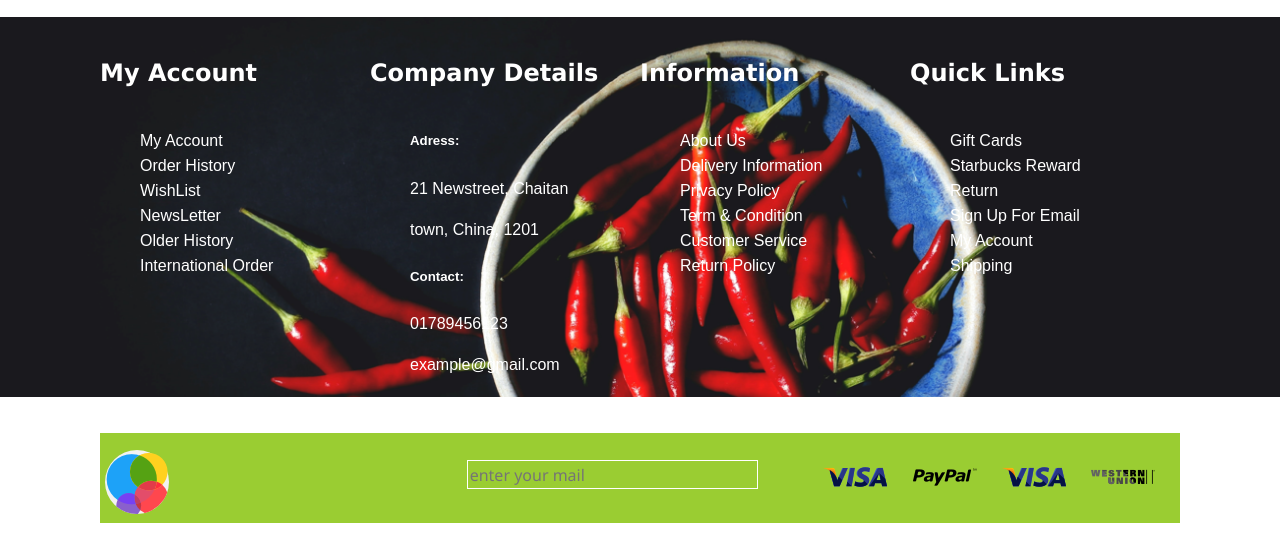
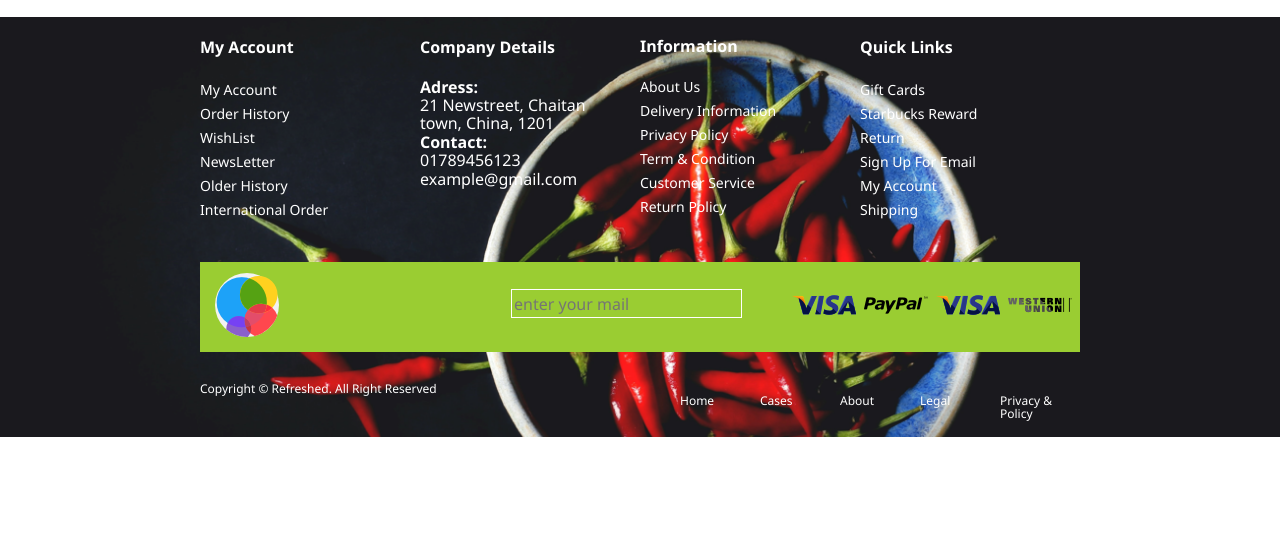
Before and after one commit to rakibislamdev/bdtask, a website built with Parcel: page day6project/index.html in a window 1280 px wide. Shown: the part 3843-4383 px from the top of the page. After the commit the page ends 4280 px from the top, so only its background shows below. Built offline with nearby package versions, Linux system fonts and the light colour scheme; files whose address does not match are found by name.

Commit message:
footer styled done

```diff
--- a/day6project/css/style.css
+++ b/day6project/css/style.css
@@ -438,55 +438,49 @@ hr{
 .footer{
   background-image: url("../img/footer1.PNG");
   width: 100%;
-  height: 380px;
+  height: 420px;
   background-size: cover;
   background-repeat: no-repeat;
 }
 .row{
-  padding: 0 100px;
+  margin: 20px 200px 0 200px;
   display: flex;
+}
+
+.column{
+  width: 100%;
   color: white;
 }
 
-#column{
-  width: 100%;
+.column ul{
+  margin: 0;
+  padding: 0;
 }
 
-.account li{
+.column ul li{
   list-style: none;
+  font-size: 14px;
+  line-height: 24px;
 }
 
-.account li a{
-  text-decoration: none;
-  line-height: 25px;
+.column ul li a{
   color: white;
-  font-family: Arial, Helvetica, sans-serif;
-  font-family: 12px;
 }
 
-.account ul p{
-  line-height: 25px;
-  color: white;
-  font-family: Arial, Helvetica, sans-serif;
-  font-family: 12px;
+#information{
+  line-height: 16px;
 }
-
-.account ul h5{
-  line-height: 25px;
-  color: white;
-  font-family: Arial, Helvetica, sans-serif;
-  font-family: 14px;
-}
-
+/* footer row section styled end*/
+/* footer nav area styled */
 .footer-nav{
   background: yellowgreen;
   height: 90px;
-  margin: 40px 100px 0 100px;
+  margin: 40px 200px 10px 200px;
   display: flex;
 }
 
 .footer-logo{
-  padding: 5px;
+  padding: 0 15px;
 }
 
 #footer-item{
@@ -499,6 +493,7 @@ hr{
   height: 25px;
   background: none;
   border: 1px solid white;
+  color: white;
 }
 
 .payment-logo{
@@ -515,7 +510,8 @@ hr{
   color: white;
   display: flex;
   background: none;
-  padding: 20px 100px 0 100px;
+  padding: 20px 200px 0 200px;
+  font-size: 12px;
 }
 
 #last_footer-item{
@@ -534,9 +530,9 @@ hr{
 
 .last_footer-menu_item{
   width: 100%;
-
 }
 
+/* footer styled end */
 
 #account-section{
   padding: 60px 0;
--- a/day6project/index.html
+++ b/day6project/index.html
@@ -347,9 +347,8 @@
   <!-- footer -->
   <footer class="footer">
     <div class="row">
-      <div class="account" id="column">
-        <h4 style="font-family: Verdana, Geneva, Tahoma, sans-serif; font-size: 24px; line-height: 48px;">My Account
-        </h4>
+      <div class="column" id="account">
+        <h4>My Account</h4>
         <ul>
           <li><a href="#">My Account</a></li>
           <li><a href="#">Order History</a></li>
@@ -359,21 +358,13 @@
           <li><a href="#">International Order</a></li>
         </ul>
       </div>
-      <div class="account" id="column">
-        <h4 style="font-family: Verdana, Geneva, Tahoma, sans-serif; font-size: 24px; line-height: 48px;">Company
-          Details</h4>
-        <ul>
-          <h5>Adress:</h5>
-          <p>21 Newstreet, Chaitan</p>
-          <p>town, China, 1201</p>
-          <h5>Contact:</h5>
-          <p>01789456123</p>
-          <p>example@gmail.com</p>
-        </ul>
+      <div class="column" id="address">
+        <h4>Company Details</h4>
+        <p><b>Adress:</b><br> 21 Newstreet, Chaitan<br>town, China, 1201 <br><b>Contact:</b><br> 01789456123 <br>
+          example@gmail.com</p>
       </div>
-      <div class="account" id="column">
-        <h4 style="font-family: Verdana, Geneva, Tahoma, sans-serif; font-size: 24px; line-height: 48px;">Information
-        </h4>
+      <div class="column" id="information">
+        <h4>Information</h4>
         <ul>
           <li><a href="#">About Us</a></li>
           <li><a href="#">Delivery Information</a></li>
@@ -383,9 +374,8 @@
           <li><a href="#">Return Policy</a></li>
         </ul>
       </div>
-      <div class="account" id="column">
-        <h4 style="font-family: Verdana, Geneva, Tahoma, sans-serif; font-size: 24px; line-height: 48px;">Quick Links
-        </h4>
+      <div class="column" id="links">
+        <h4>Quick Links</h4>
         <ul>
           <li><a href="#">Gift Cards</a></li>
           <li><a href="#">Starbucks Reward</a></li>
@@ -396,6 +386,7 @@
         </ul>
       </div>
     </div>
+    <!--footer nav area start-->
     <div class="footer-nav">
       <div class="footer-logo" id="footer-item">
         <a href=""><img src="img/logo.png" alt=""></a>
```
